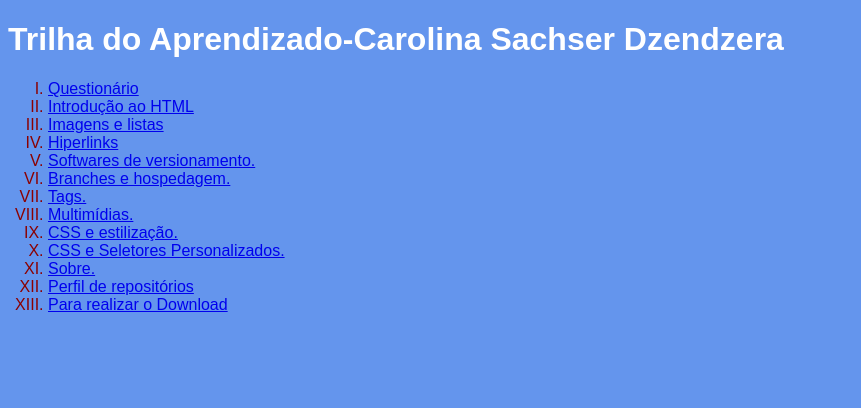
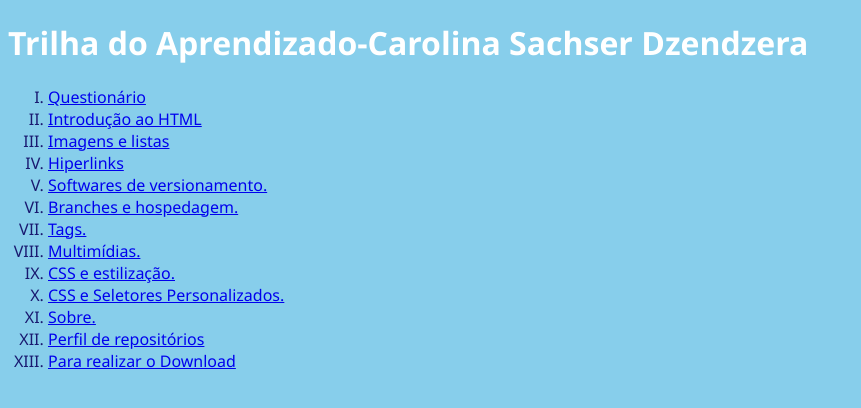
Before and after one commit to Carolina004/Trilha_Do_Aprendizado, a plain HTML site: page index.html in a window 1280 px wide. Shown: the whole page, without its empty margins (0-861 px from the left). Drawn offline with Linux system fonts and the light colour scheme.

Commit message:
Alterando documento

```diff
--- a/index.html
+++ b/index.html
@@ -7,9 +7,9 @@
     <title>Trilha do Aprendizado</title>
     <style>
        body{
-         background-color: cornflowerblue;
-         color: darkred;
-         font-family: fantasy;
+         background-color: rgb(135,206,235);
+         color: midnightblue;
+         font-family:'Segoe UI', Tahoma, Geneva, Verdana, sans-serif;
        }
     </style>
 </head>
```
Also changed, not shown: index (15).html (+1 -0 lines).
